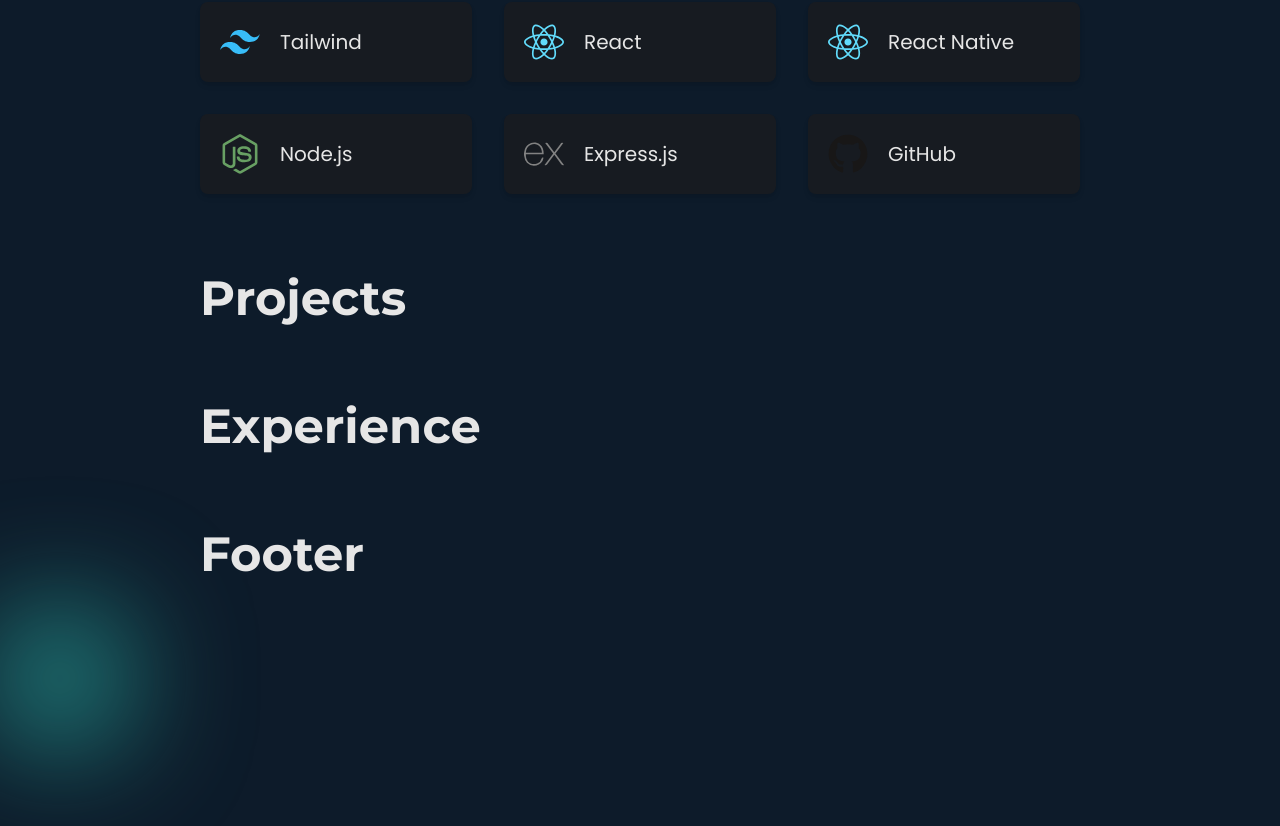
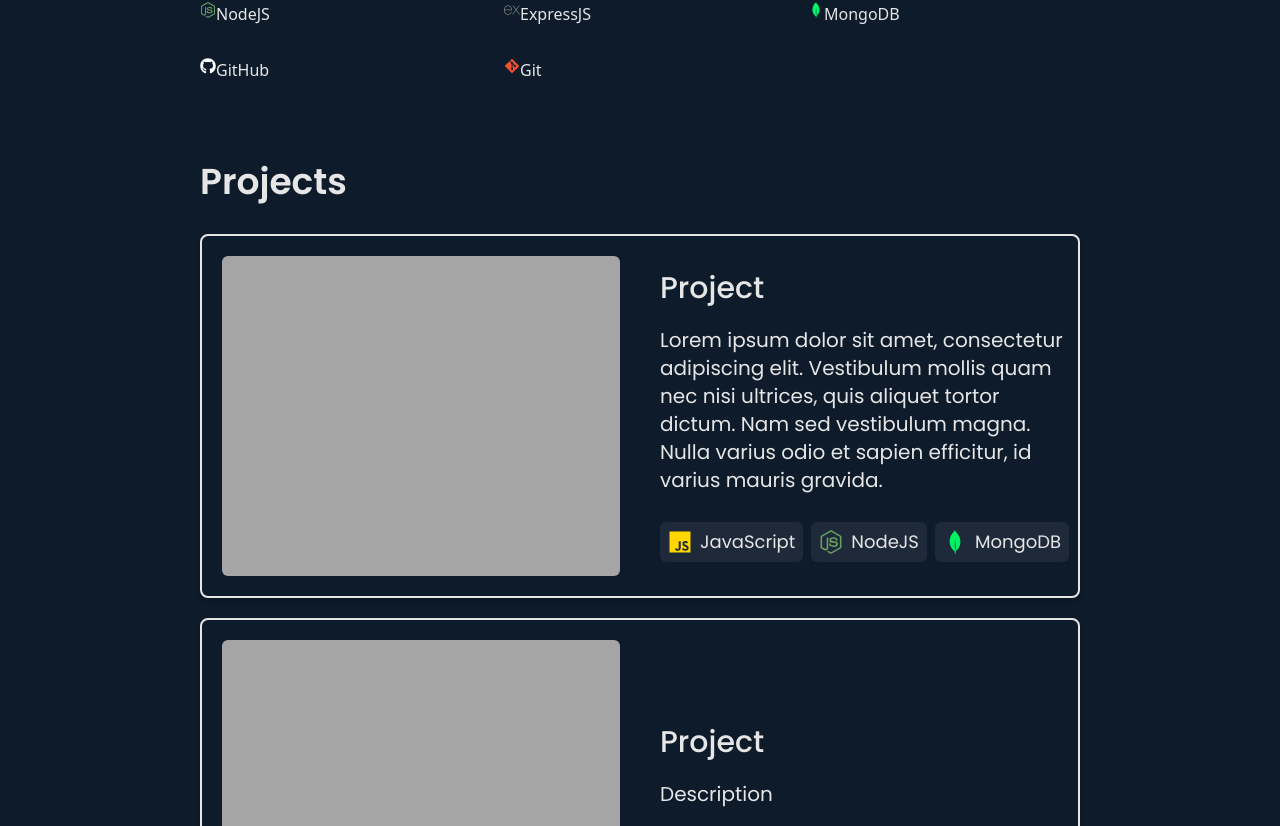
Before and after one commit to justinenorie/personal-portfolio, a React (Vite) app: page / in a window 1280 px wide. Shown: the part 734-1560 px from the top of the page. Before the commit the page ends 1352 px from the top, so only its background shows below. Built offline with nearby package versions, Linux system fonts and the light colour scheme.

Commit message:
Added: ProjectBox component and updated project section to display projects with tech stacks

```diff
--- a/src/components/sections/Projects.jsx
+++ b/src/components/sections/Projects.jsx
@@ -1,11 +1,24 @@
 import Typography from '../ui/Typography';
+import ProjectsBox from '../ui/ProjectBox';
+import projects from '../../lib/projects';
 
 export default function Projects() {
   return (
-    <section>
-      <Typography variant="h1" className="text-txt-light">
+    <section id="projects">
+      <Typography variant="h2" className="text-txt-light mb-8">
         Projects
       </Typography>
+      <div className="grid gap-5">
+        {projects.map((item, index) => (
+          <ProjectsBox
+            key={index}
+            image={item.image}
+            projectName={item.projectName}
+            description={item.description}
+            techStacks={item.techStacks}
+          />
+        ))}
+      </div>
     </section>
   );
 }
--- /dev/null
+++ b/src/components/ui/ProjectBox.jsx
@@ -0,0 +1,54 @@
+import PropTypes from 'prop-types';
+import Typography from './Typography';
+import TechStacks from './TechStacks';
+import techList from '../../lib/tech';
+
+const ProjectBox = ({ image, projectName, description, techStacks }) => {
+  const matchedTechStacks = techStacks
+    .map((tech) =>
+      techList.find((t) => t.name.toLowerCase() === tech.toLowerCase())
+    )
+    .filter(Boolean); // Remove undefined values (if no match)
+
+  return (
+    <div className="grid grid-cols-2 gap-10 border-2 border-txt-light p-5 rounded-lg shadow-md transition-transform duration-300 hover:scale-105">
+      <img
+        className="w-full h-80 object-cover rounded-md"
+        src={image || '/Rectangle.svg'}
+        alt={projectName}
+      />
+
+      <div className="content-center grid gap-5 hover:cursor-default">
+        <Typography variant="h3" className="text-txt-light">
+          {projectName || 'Project Name'}
+        </Typography>
+        <Typography variant="p" className="text-txt-light">
+          {description || 'Description'}
+        </Typography>
+
+        <div className="flex gap-2 mt-2">
+          {matchedTechStacks.map((tech, index) => (
+            <TechStacks
+              key={index}
+              Icon={tech.icon}
+              techName={tech.name}
+              color={tech.color}
+              techStyle="h-10 w-auto p-2 bg-gray-800 rounded-md flex items-center gap-2 transition-transform duration-300 hover:scale-110 group"
+              iconStyle="h-6 w-6 text-2xl transition-transform duration-300 group-hover:rotate-12"
+              variant="small"
+            />
+          ))}
+        </div>
+      </div>
+    </div>
+  );
+};
+
+ProjectBox.propTypes = {
+  image: PropTypes.string.isRequired,
+  projectName: PropTypes.string.isRequired,
+  description: PropTypes.string.isRequired,
+  techStacks: PropTypes.array.isRequired,
+};
+
+export default ProjectBox;
--- a/src/components/ui/TechStacks.jsx
+++ b/src/components/ui/TechStacks.jsx
@@ -1,11 +1,11 @@
 import PropTypes from "prop-types";
 import Typography from "./Typography";
 
-const TechStacks = ({ Icon, techName, color }) => {
+const TechStacks = ({ Icon, techName, color,  techStyle, iconStyle, variant }) => {
   return (
-    <div className="flex rounded-lg bg-topBar p-5 gap-5 items-center shadow-md transition-transform duration-300 hover:scale-110 group">
-      <Icon className="w-10 h-10 transition-transform duration-300 group-hover:rotate-[10deg] group-hover:drop-shadow-[0_0_10px_rgba(255,255,255,0.8)]" style={{ color }} />
-      <Typography variant="p" className="text-txt-light">{techName}</Typography>
+    <div className={`flex rounded-lg hover:cursor-default ${techStyle}`}>
+      <Icon className={`${iconStyle}`} style={{ color }} />
+      <Typography variant={variant} className="text-txt-light">{techName}</Typography>
     </div>
   );
 };
@@ -14,6 +14,9 @@ TechStacks.propTypes = {
   Icon: PropTypes.elementType.isRequired,
   techName: PropTypes.string.isRequired,
   color: PropTypes.string.isRequired,
+  techStyle: PropTypes.string.isRequired,
+  iconStyle: PropTypes.string.isRequired,
+  variant: PropTypes.string.isRequired,
 };
 
 export default TechStacks;
--- /dev/null
+++ b/src/lib/projects.js
@@ -0,0 +1,21 @@
+const projects = [
+  {
+    image: "/Rectangle.svg",
+    projectName: "Project",
+    description: "Lorem ipsum dolor sit amet, consectetur adipiscing elit. Vestibulum mollis quam nec nisi ultrices, quis aliquet tortor dictum. Nam sed vestibulum magna. Nulla varius odio et sapien efficitur, id varius mauris gravida. ",
+    githubLink: "Link in Github Here",
+    webAppURL: "Link of the Actual Project",
+    techStacks: ["JavaScript", "NodeJS", "MongoDB"]
+  },
+  {
+    image: "/Rectangle.svg",
+    projectName: "Project",
+    description: "Description",
+    githubLink: "Link in Github Here",
+    webAppURL: "Link of the Actual Project",
+    techStacks: ["JavaScript", "NodeJS", "ExpressJS"]
+  }
+];
+
+
+export default projects;
--- a/src/lib/tech.js
+++ b/src/lib/tech.js
@@ -1,18 +1,20 @@
-import { FaReact, FaNodeJs, FaGithub, FaCss3Alt, FaHtml5 } from "react-icons/fa";
+import { FaReact, FaNodeJs, FaGithub, FaCss3Alt, FaHtml5, FaGitAlt } from "react-icons/fa";
 import { IoLogoJavascript } from "react-icons/io5";
-import { SiExpress } from "react-icons/si";
+import { SiExpress, SiMongodb } from "react-icons/si";
 import { RiTailwindCssFill } from "react-icons/ri";
 
 const techStacks = [
   { icon: FaHtml5, name: "HTML5", color: "#E34F26" },
   { icon: FaCss3Alt, name: "CSS3", color: "#264de4" },
   { icon: IoLogoJavascript, name: "JavaScript", color: "#FFD600" },
-  { icon: RiTailwindCssFill, name: "Tailwind", color: "#38BDF8" },
-  { icon: FaReact, name: "React", color: "#61DBFB" },
+  { icon: RiTailwindCssFill, name: "Tailwind CSS", color: "#38BDF8" },
+  { icon: FaReact, name: "ReactJS", color: "#61DBFB" },
   { icon: FaReact, name: "React Native", color: "#61DBFB" },
-  { icon: FaNodeJs, name: "Node.js", color: "#68A063" },
-  { icon: SiExpress, name: "Express.js", color: "#828282" },
-  { icon: FaGithub, name: "GitHub", color: "#181717" },
+  { icon: FaNodeJs, name: "NodeJS", color: "#68A063" },
+  { icon: SiExpress, name: "ExpressJS", color: "#828282" },
+  { icon: SiMongodb, name: "MongoDB", color: "#01F365" },
+  { icon: FaGithub, name: "GitHub", color: "#fefffe" },
+  { icon: FaGitAlt, name: "Git", color: "#F05032" },
 ];
 
 export default techStacks;
```
